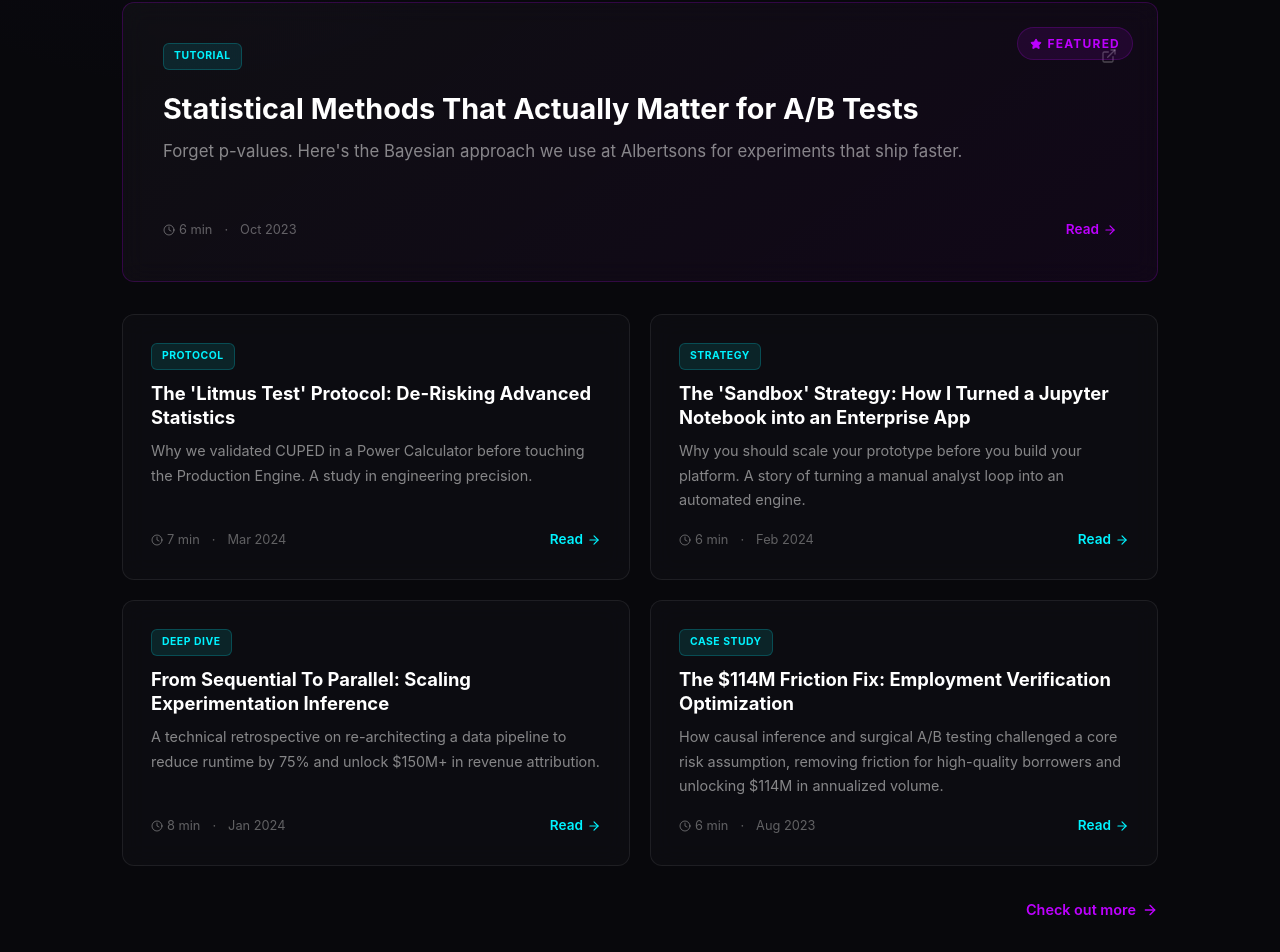
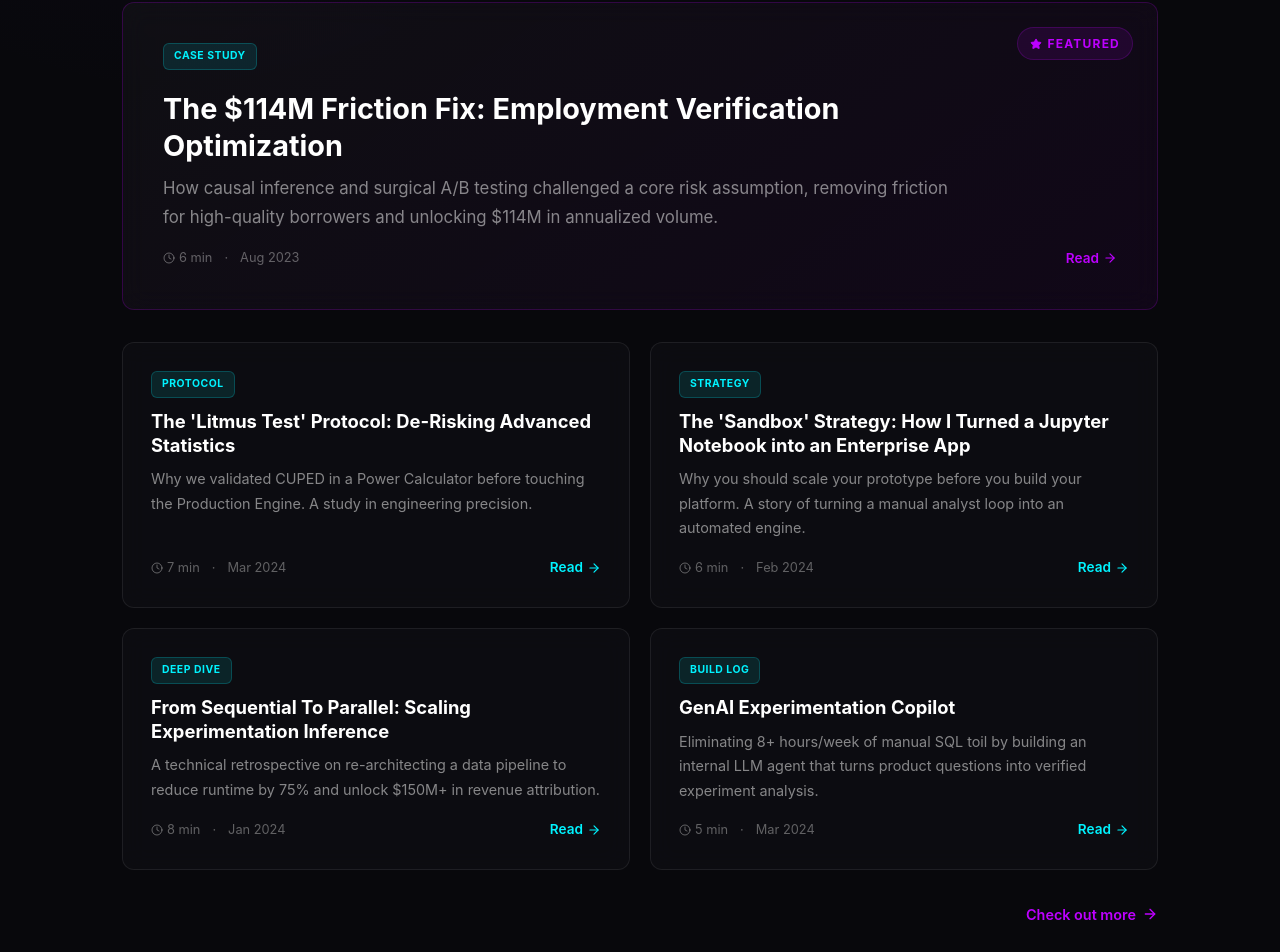
Before and after one commit to justsuyash/justsuyash_portfolio, a React (Vite) app: page / in a window 1280 px wide. Shown: the part 2031-2983 px from the top of the page. Built offline with nearby package versions, Linux system fonts and the light colour scheme.

Commit message:
chore: remove dummy article

```diff
--- a/src/data/portfolio_content.js
+++ b/src/data/portfolio_content.js
@@ -53,13 +53,5 @@ export const articles = [
         tag: "Case Study",
         readTime: "5 min"
     },
-    {
-        title: "Statistical Methods That Actually Matter for A/B Tests",
-        description: "Forget p-values. Here's the Bayesian approach we use at Albertsons for experiments that ship faster.",
-        publication: "LinkedIn",
-        date: "Oct 2023",
-        link: "https://www.linkedin.com/in/justsuyash/",
-        tag: "Tutorial",
-        readTime: "6 min"
-    }
+
 ];
```
